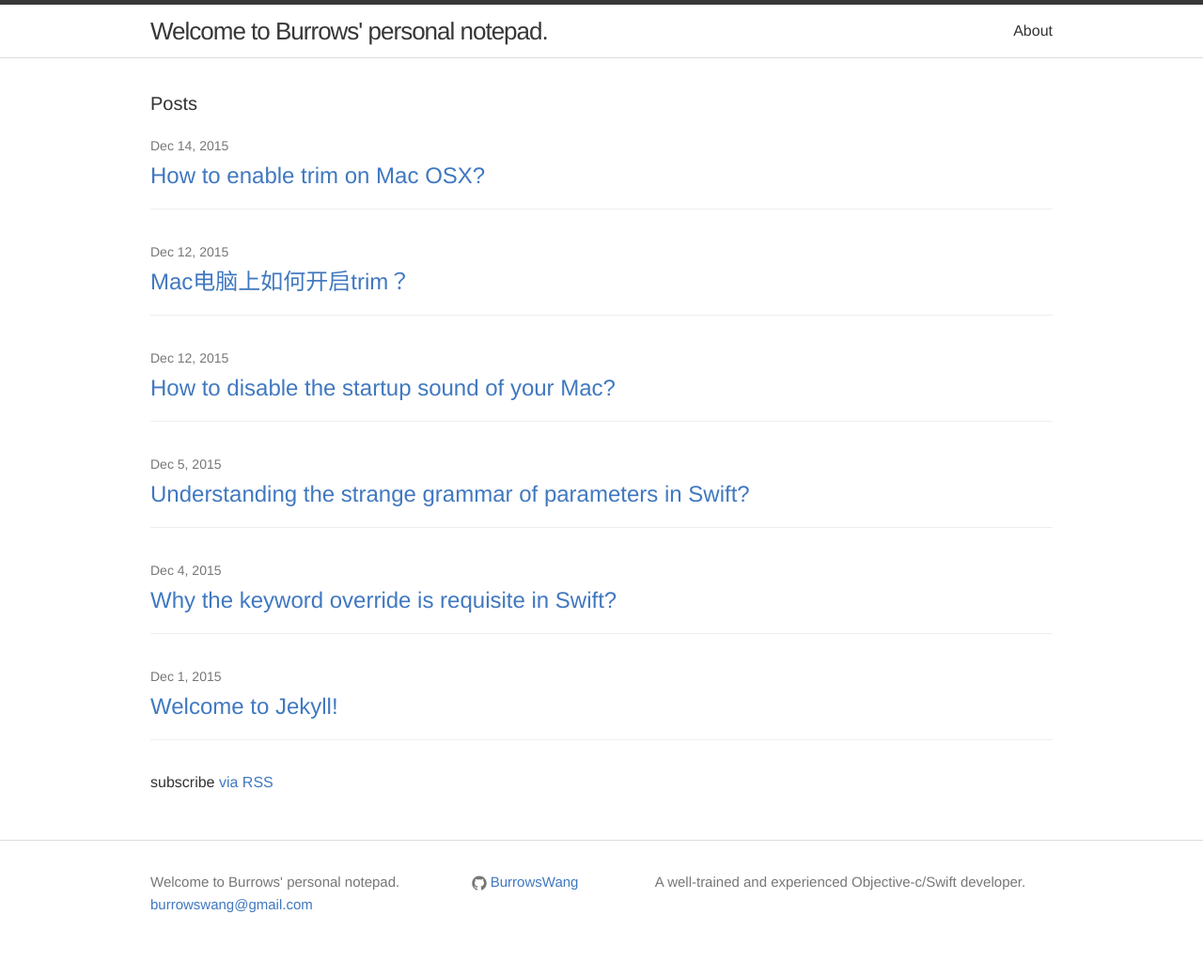
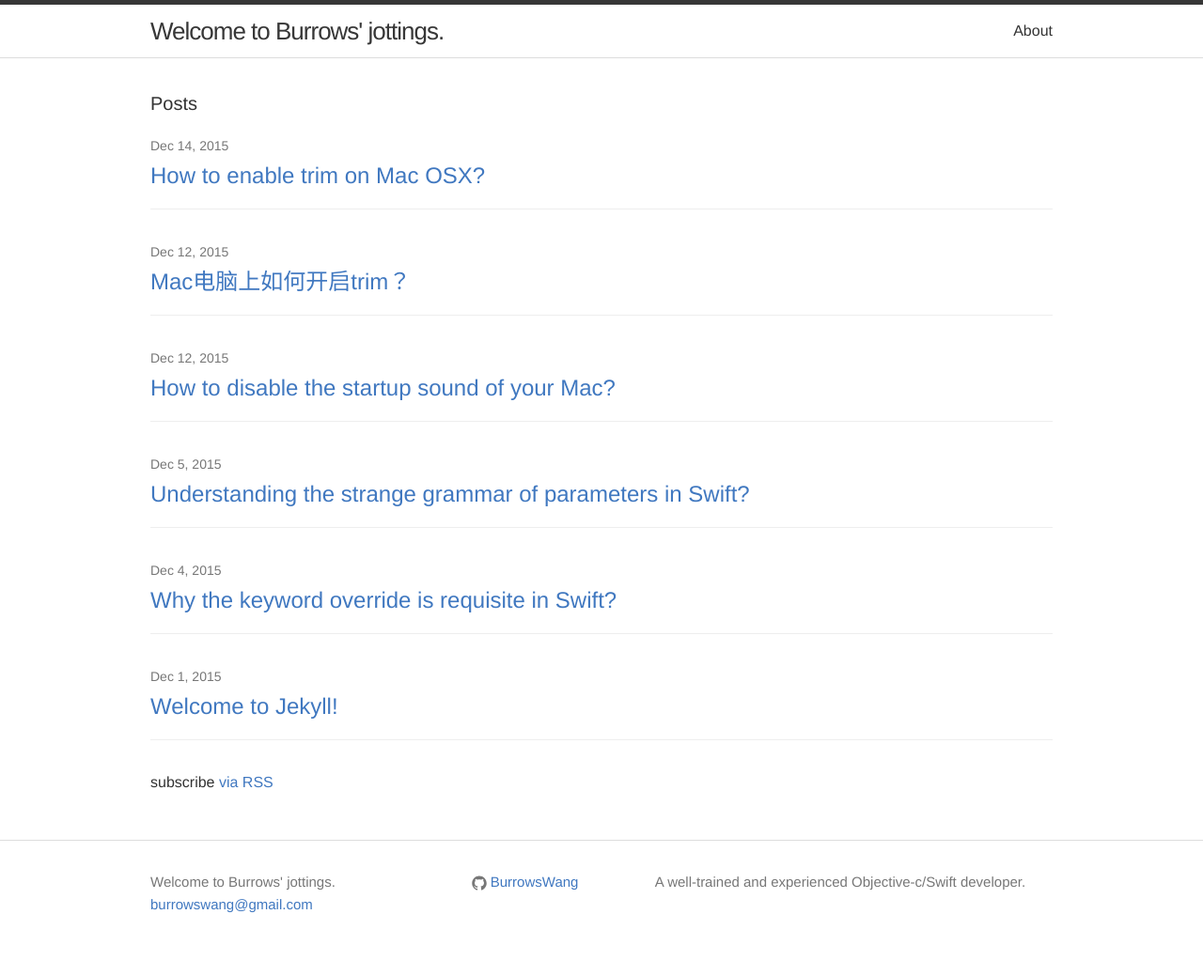
Before and after one commit to BurrowsWang/burrowswang.github.io, a Jekyll site: the page built from index.html, in a window 1280 px wide. Shown: the whole page at 94% size. Built offline with Jekyll 4.4.1, drawn with Linux system fonts in a browser that asks for light colours; Markdown is read by kramdown in place of the engine named in the settings.

Commit message:
update title

```diff
--- a/_config.yml
+++ b/_config.yml
@@ -6,7 +6,7 @@
 # 'jekyll serve'. If you change this file, please restart the server process.
 
 # Site settings
-title: Welcome to Burrows' personal notepad.
+title: Welcome to Burrows' jottings.
 email: burrowswang@gmail.com
 description: > # this means to ignore newlines until "baseurl:"
   A well-trained and experienced Objective-c/Swift developer.
```
Also changed, not shown: README.md.
